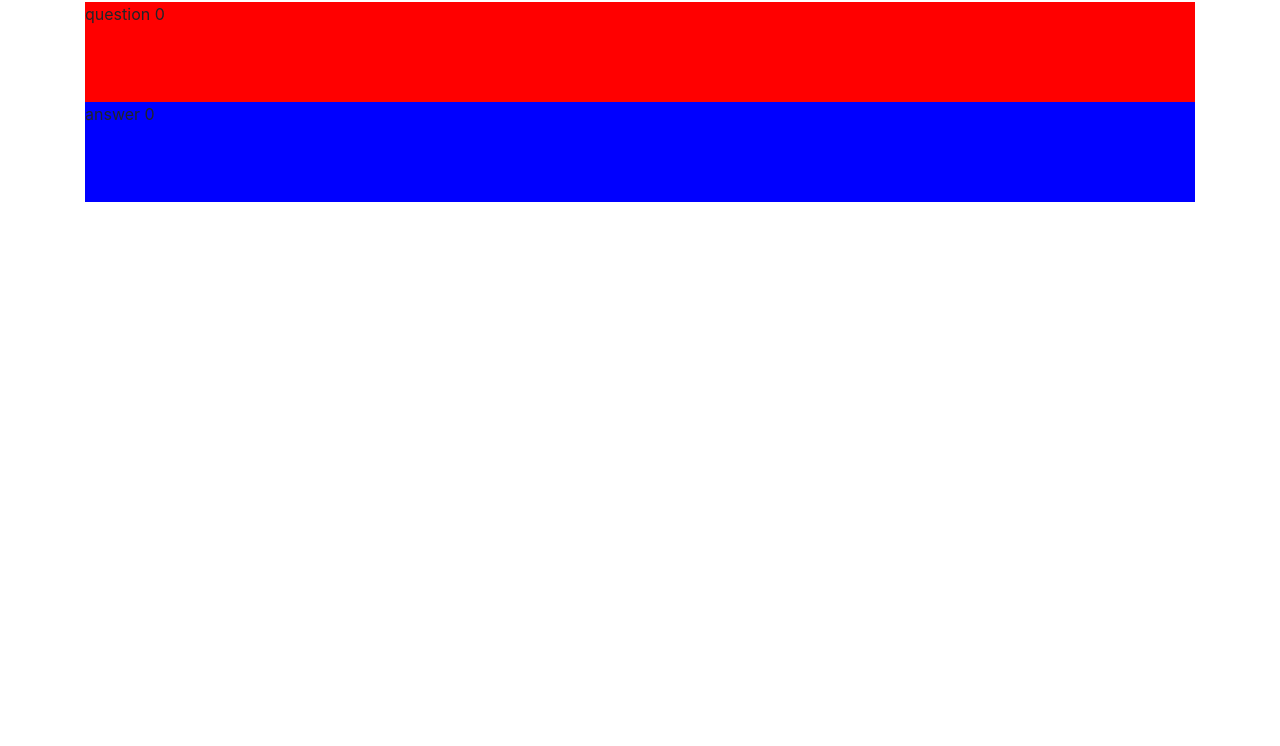
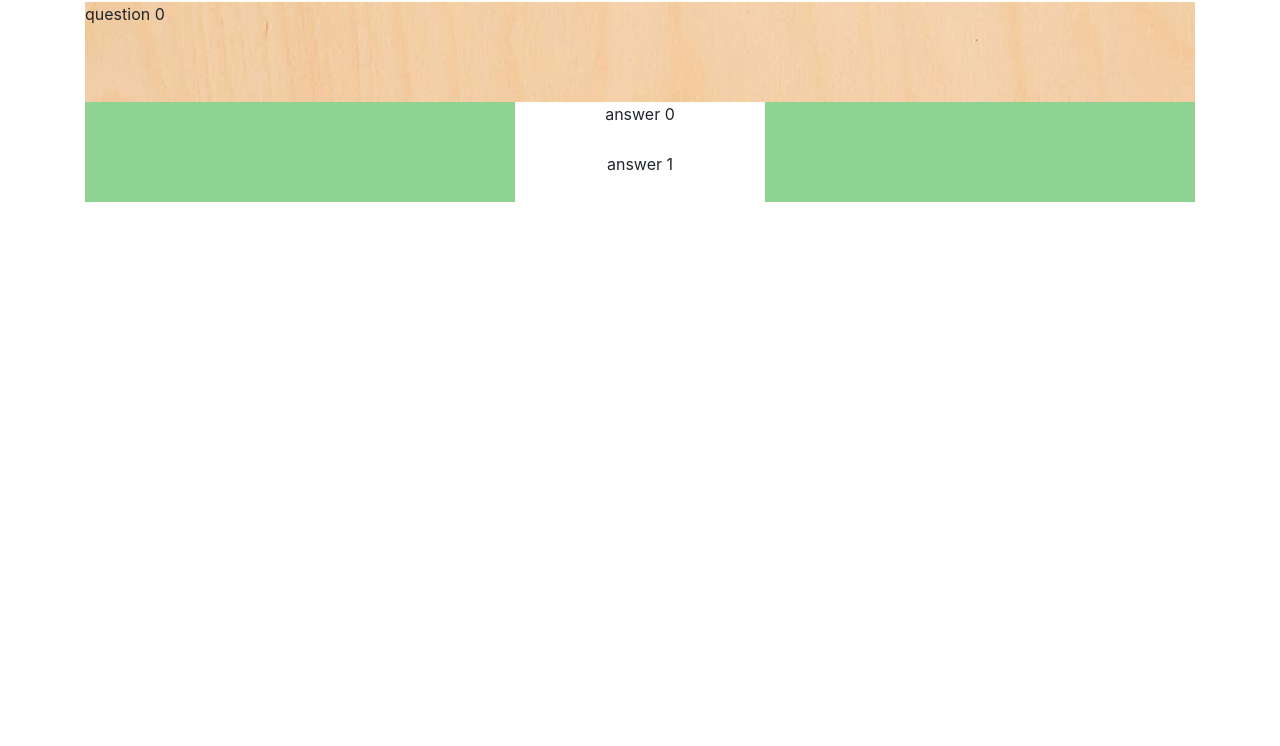
Before and after one commit to psych0sykes/TriviaGame, a plain HTML site: page index.html in a window 1280 px wide. Shown: the part 54-800 px from the top of the page. Drawn offline with nearby package versions, Linux system fonts and the light colour scheme.

Commit message:
added function to add selected class true to whichever answer div is selected

```diff
--- a/assets/css/style.css
+++ b/assets/css/style.css
@@ -3,11 +3,23 @@
 }
 
 #q {
-    background-color: red;
+    background-image: url("../images/birch.jpg");
+    background-position: center;
     height: 100px;
 }
 
 #a {
-    background-color: blue;
+    background-color: rgb(142, 211, 145);
     height: 100px;
+    display: flex;
+    flex-direction: column;
+    justify-content: center;
+    align-content: center;
 }
+
+.answerDiv {
+    text-align: center;
+    width: 250px;
+    height: 50px;
+    background-color: white;
+}
--- a/assets/javascript/script.js
+++ b/assets/javascript/script.js
@@ -32,8 +32,17 @@ function writeAnswers(x){
     answerDiv.attr("selected",false);
     answerDiv.attr("class","answerDiv");
     answerDiv.text(questions[currentQuestion].a[x]);
-    $("#a").append(questions[currentQuestion].a[x]);
+    $("#a").append(answerDiv);
 };
 
 writeQuestion();
 writeAnswers(0);
+writeAnswers(1);
+
+$(".answerDiv").click(function(){
+    $(".answerDiv").attr("selected",false)
+    selectedAnswer = this
+    console.log(selectedAnswer)
+    $(selectedAnswer).attr("selected",true)
+
+});
```
Also changed, not shown: assets/images/birch.jpg (added).
